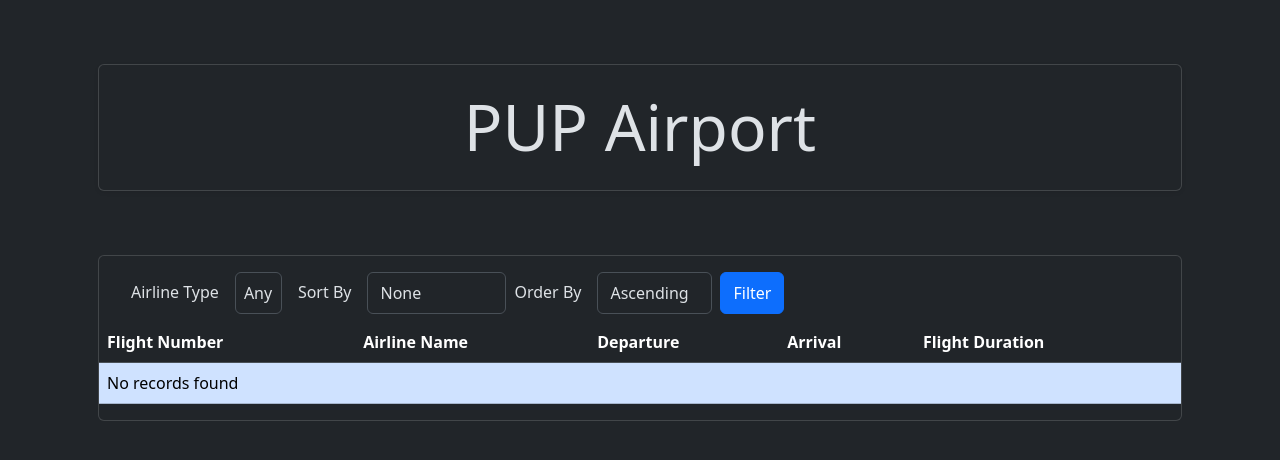
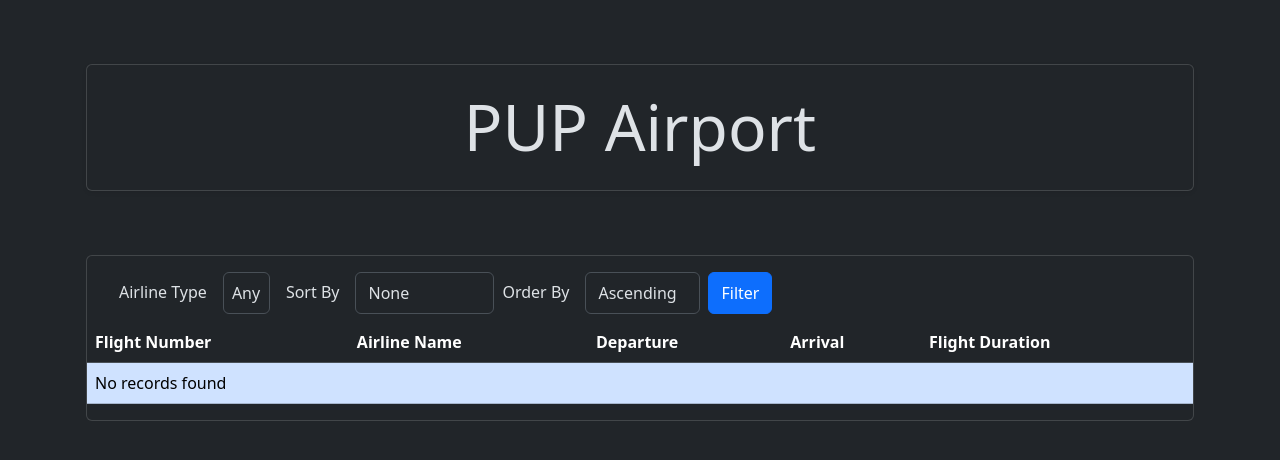
Before and after one commit to mainnely/DA, a PHP site: page / in a window 1280 px wide. Shown: the top 460 px of the page. Run offline with PHP 8.4, Linux system fonts and the light colour scheme; data that the repository does not hold is empty.

Commit message:
Activity 7

```diff
--- a/A08/index.php
+++ b/A08/index.php
@@ -37,11 +37,17 @@ $airlineQueryResults = executeQuery($airlineQuery);
         integrity="sha384-QWTKZyjpPEjISv5WaRU9OFeRpok6YctnYmDr5pNlyT2bRjXh0JMhjY6hW+ALEwIH" crossorigin="anonymous">
 </head>
 
+<style>
+    body{
+        overflow-x: hidden;
+    }
+</style>
+
 <body data-bs-theme="dark">
 
     <div class="container mb-5 mt-5">
         <div class="row ">
-            <div class="col">
+            <div class="col p-0">
                 <div class="card m-3 p-4 shadow-sm text-center">
                     <div class="display-3">
                         PUP Airport
@@ -52,11 +58,11 @@ $airlineQueryResults = executeQuery($airlineQuery);
     </div>
     <div class="container">
         <div class="row">
-            <div class="col">
+            <div class="col p-0">
                 <div class="card mx-3">
-                    <form class="d-flex mt-3 mx-4">
+                    <form class="d-flex flex-wrap mt-3 mx-4">
                             <label for="airlineSelect" class="m-2">Airline Type</label>
-                            <select class="form-control mx-2 p-2" id="airlineSelect" name="airlineName"
+                            <select class="form-control w-md-auto mx-2 p-2" id="airlineSelect" name="airlineName"
                                 style="width: auto;">
                                 <option value="">Any</option>
                                 <?php
@@ -76,7 +82,7 @@ $airlineQueryResults = executeQuery($airlineQuery);
                             </select>
 
                             <label for="sort" class="m-2">Sort By</label>
-                            <select id="sort" name="sortTable" class="ms-2 form-control" style="width: fit-content">
+                            <select id="sort" name="sortTable" class="ms-2 form-control w-md-auto " style="width: fit-content">
                                 <option value="">None</option>
                                 <option <?php if ($sortTable == "flightNumber") {
                                     echo "selected";
@@ -101,7 +107,7 @@ $airlineQueryResults = executeQuery($airlineQuery);
                             </select>
 
                             <label for="order" class="m-2">Order By</label>
-                            <select id="order" name="orderTable" class="ms-2 form-control" style="width: fit-content">
+                            <select id="order" name="orderTable" class="ms-2 form-control w-md-auto " style="width: fit-content">
                                 <option <?php if ($orderTable == "ASC") {echo "selected";} ?> value="ASC">Ascending</option>
                                 <option <?php if ($orderTable == "DESC") {echo "selected";} ?> value="DESC">Descending</option>
                             </select>
@@ -110,7 +116,7 @@ $airlineQueryResults = executeQuery($airlineQuery);
 
                     <div class="row">
                     <div class="col">
-                        <div class="table">
+                        <div class="table-responsive">
                             <table class="table table-hover mt-2">
                                 <thead>
                                     <tr class>
```
